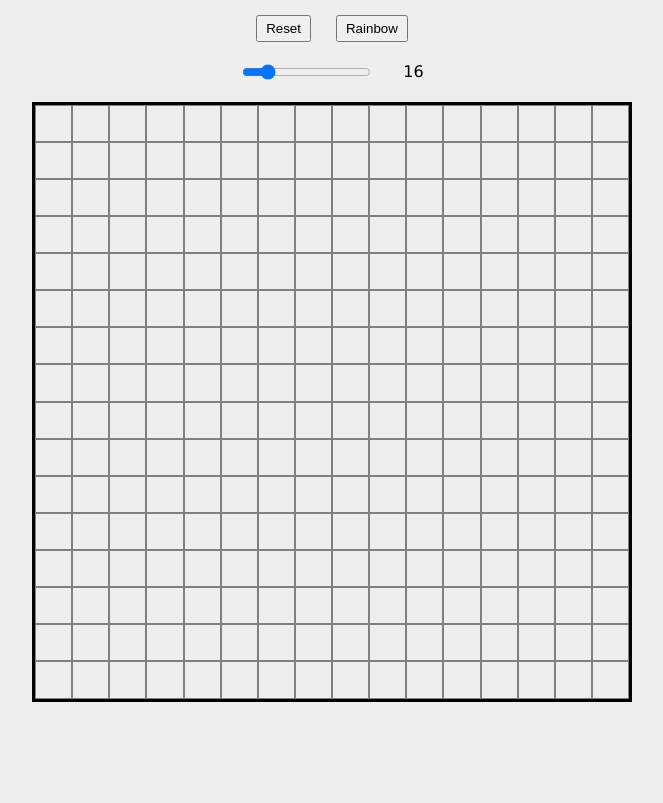
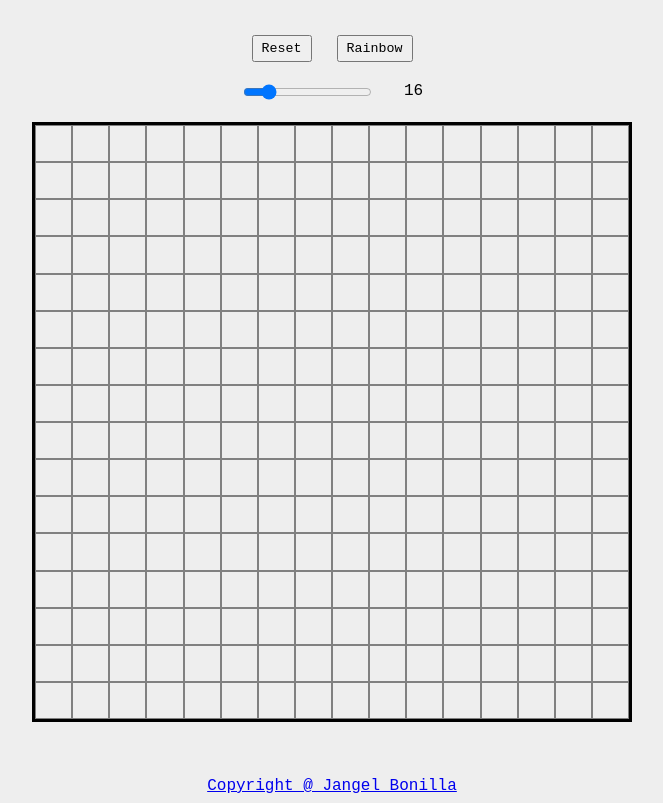
Before and after one commit to luanjan27/etch-a-sketch, a plain HTML site: page index.html in a window 1280 px wide. Shown: the whole page, without its empty margins (308-971 px from the left). Drawn offline with Linux system fonts and the light colour scheme.

Commit message:
Add footer with github link

```diff
--- a/index.html
+++ b/index.html
@@ -1,25 +1,28 @@
 <!DOCTYPE html>
 <html lang="en">
+
 <head>
   <meta charset="UTF-8">
   <meta name="viewport" content="width=device-width, initial-scale=1.0">
   <title>Document</title>
   <link rel="stylesheet" href="style.css">
 </head>
+
 <body>
   <div class="buttons">
     <button id="rst">Reset</button>
     <button id="rnb">Rainbow</button>
   </div>
   <div class="slider_container">
-  <input id="slider" type="range" max="100" value="16">
+    <input id="slider" type="range" max="100" value="16">
   </div>
-  <div class="container">
+  <div class="container"></div>
 
-  </div>
-  <div class="footer">
+    <div class="footer">
+      <a href="https://github.com/luanjan27" target="_blank">Copyright @ Jangel Bonilla</a>
+    </div>
 
-  </div>
   <script src="script.js"></script>
 </body>
+
 </html>
--- a/style.css
+++ b/style.css
@@ -3,12 +3,15 @@
 }
 body{
   display: flex;
-  justify-content: center;
   align-items: center;
-  height: 90vh;
+  height: 95vh;
   flex-direction: column;
   gap: 20px;
   background-color: #eee;
+  font-family: monospace;
+  font-size: 16px;
+  margin-top: 35px;
+
 }
 .container{
   display: flex;
@@ -26,9 +29,7 @@ body{
   display: flex;
   gap: 30px;
 }
-.slider_container div{
-  font-family:Verdana, Geneva, Tahoma, sans-serif;
-}
+
 .buttons{
   display: flex;
   gap: 25px;
@@ -36,4 +37,10 @@ body{
 }
 button{
   padding: 4px 8px;
+  font-family: monospace;
 }
+.footer{
+  display: flex;
+  font-size: 16px;
+  margin-top: auto;
+}
```
